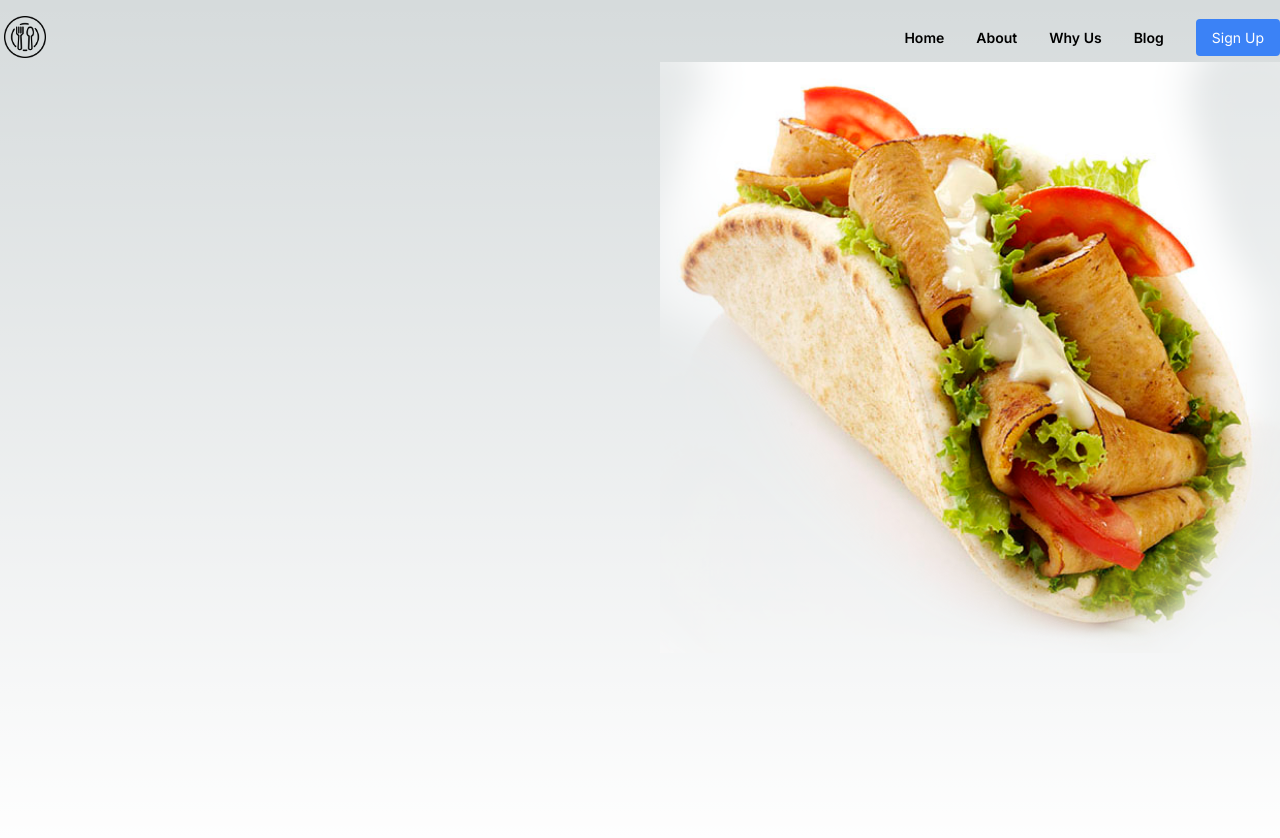
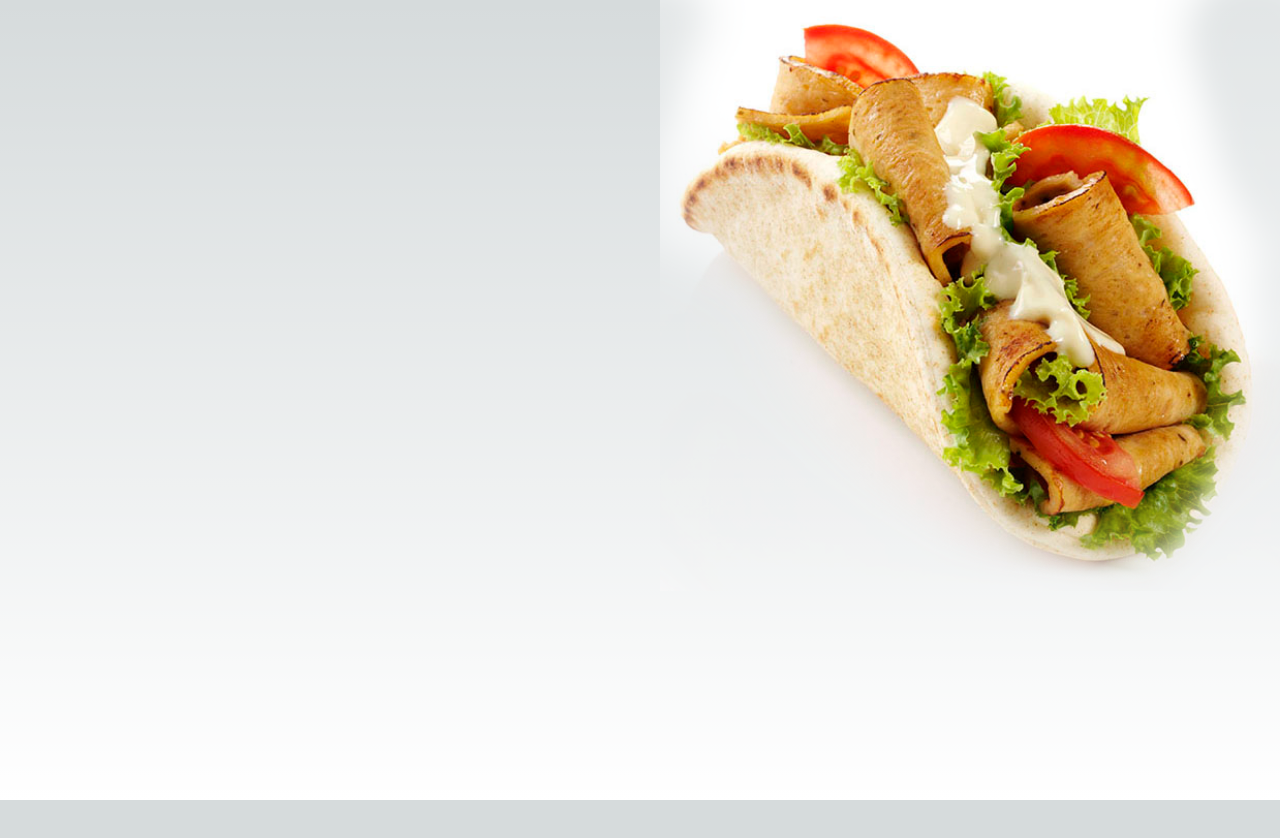
Before and after one commit to odhiambo-ed/next-food-store, a Next.js app: page / in a window 1280 px wide. Shown: the top 838 px of the page. After the commit the page ends 800 px from the top, so only its background shows below. Built offline with nearby package versions, Linux system fonts and the light colour scheme.

Commit message:
edit main

```diff
--- a/app/page.js
+++ b/app/page.js
@@ -1,10 +1,8 @@
 import Hero from './components/Hero'
-import NavBar from './components/NavBar'
 
 export default function Home() {
   return (
     <main className='p-0 m-0'>
-      <NavBar />
       <Hero />
     </main>
   )
```
